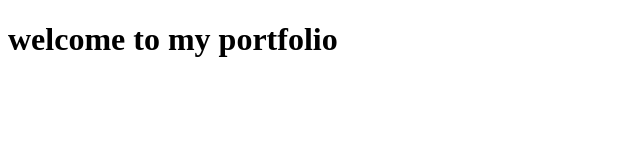
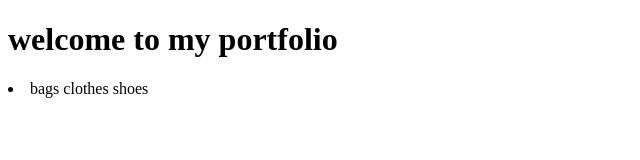
Before and after one commit to babsyyyy/babsyyyy.io, a plain HTML site: page index.html in a window 1280 px wide. Shown: the whole page, without its empty margins (0-640 px from the left). Drawn offline with Linux system fonts and the light colour scheme.

Commit message:
i added index file

```diff
--- a/index.html
+++ b/index.html
@@ -10,6 +10,10 @@
 <body>
 
  <h1>welcome to my portfolio</h1>
+ <li>bags
+     clothes
+     shoes
+ </li>
 
 </body>
 </html>
```
